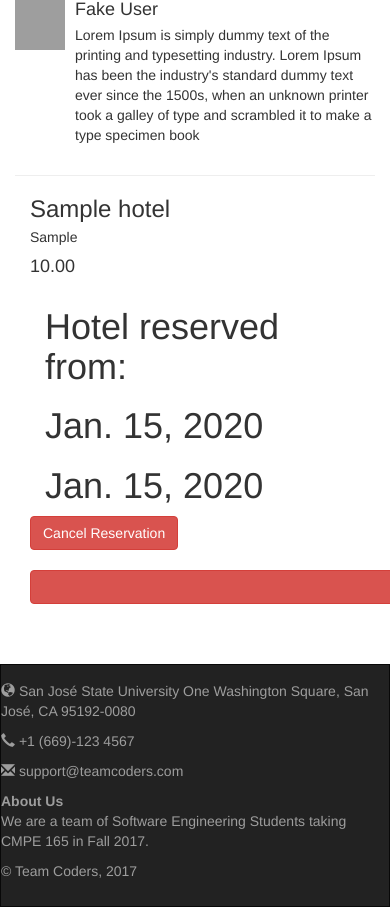
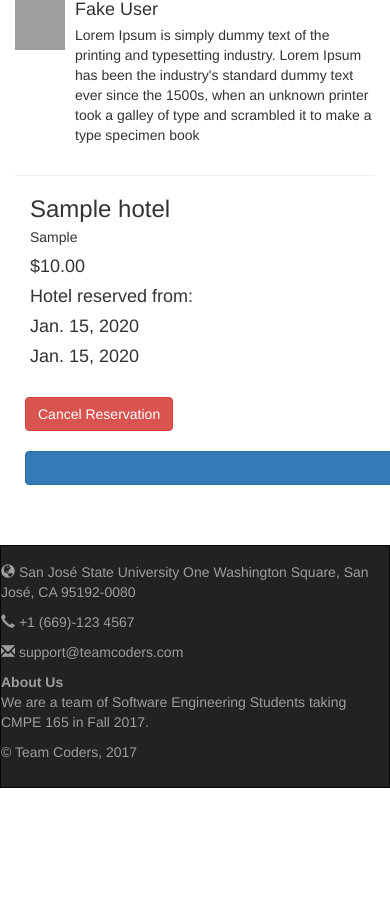
Before and after one commit to ayadawa/crunchy, a Django app: page /bookings/1/ in a window 390 px wide; the page is wider, and only the part inside the window is pictured. Shown: the part 1394-2301 px from the top of that part. After the commit the page ends 2182 px from the top of that part, so only its background shows below. Run offline with Django 3.2, Linux system fonts and the light colour scheme; a user stored in the database is signed in; tables that the repository leaves empty hold one stand-in row (values such as "Sample post"); grey boxes marked "Sample" are stand-in pictures; some libraries are stand-ins or nearby versions; grey boxes are pictures that could not be loaded.

Commit message:
UI changes

```diff
--- a/bookings/templates/bookings/detail.html
+++ b/bookings/templates/bookings/detail.html
@@ -130,14 +130,34 @@
                     <h3 class="media-heading">{{ hotel.name }}</h3>
 
                     <p>{{ hotel.city }}</p>
-                    <h4> {{ hotel.price }}</h4>
+                    <h4> ${{ hotel.price }}</h4>
 
-                <div class = container>
-                    <h1>Hotel reserved from: </h1>
-                    <h1>{{ booking.check_in_date }}</h1>
-                    <h1>{{ booking.check_out_date }}</h1>
+{#                <div class = container>#}
+                    <h4>Hotel reserved from: </h4>
+                    <h4>{{ booking.check_in_date }}</h4>
+                    <h4>{{ booking.check_out_date }}</h4>
+                <form class="form-horizontal" role="form" action="delete/" method="POST" enctype="multipart/form-data">
 
-                </div>
+                        {% csrf_token %}
+                        <div class="form-group">
+                            <div class="col-sm-offset-2 col-sm-10" style="margin-left: -5px;">
+                                <br>
+                                <button type="submit" class="btn btn-danger">Cancel Reservation</button>
+                            <br>
+                                <br>
+                                <div class="form-group">
+                            <div class="col-sm-offset-0 col-sm-4">
+
+                                <button type="submit" class="center-block btn btn-primary" style="width:540%;height:34px;font-size:15px;">Update Booking</button>
+
+                            </div>
+                        </div>
+                                    </div>
+                        </div>
+                    </form>
+
+                    </form>
+{#                </div>#}
 
 
 {#                        {% if messages %}#}
@@ -151,26 +171,7 @@
 
 
 
-            <form class="form-horizontal" role="form" action="delete/" method="POST" enctype="multipart/form-data">
 
-                        {% csrf_token %}
-                        <div class="form-group">
-                            <div class="col-sm-offset-2 col-sm-10">
-                                <button type="submit" class="btn btn-danger">Cancel Reservation</button>
-                            <br>
-                                <div class="form-group">
-                            <div class="col-sm-offset-0 col-sm-4">
-                                <br>
-
-                                <button type="submit" class="center-block btn btn-danger" style="width:540%;height:34px;font-size:15px;">Update Booking</button>
-
-                            </div>
-                        </div>
-                                    </div>
-                        </div>
-                    </form>
-
-                    </form>
                 </div>
             </div>
 
```
